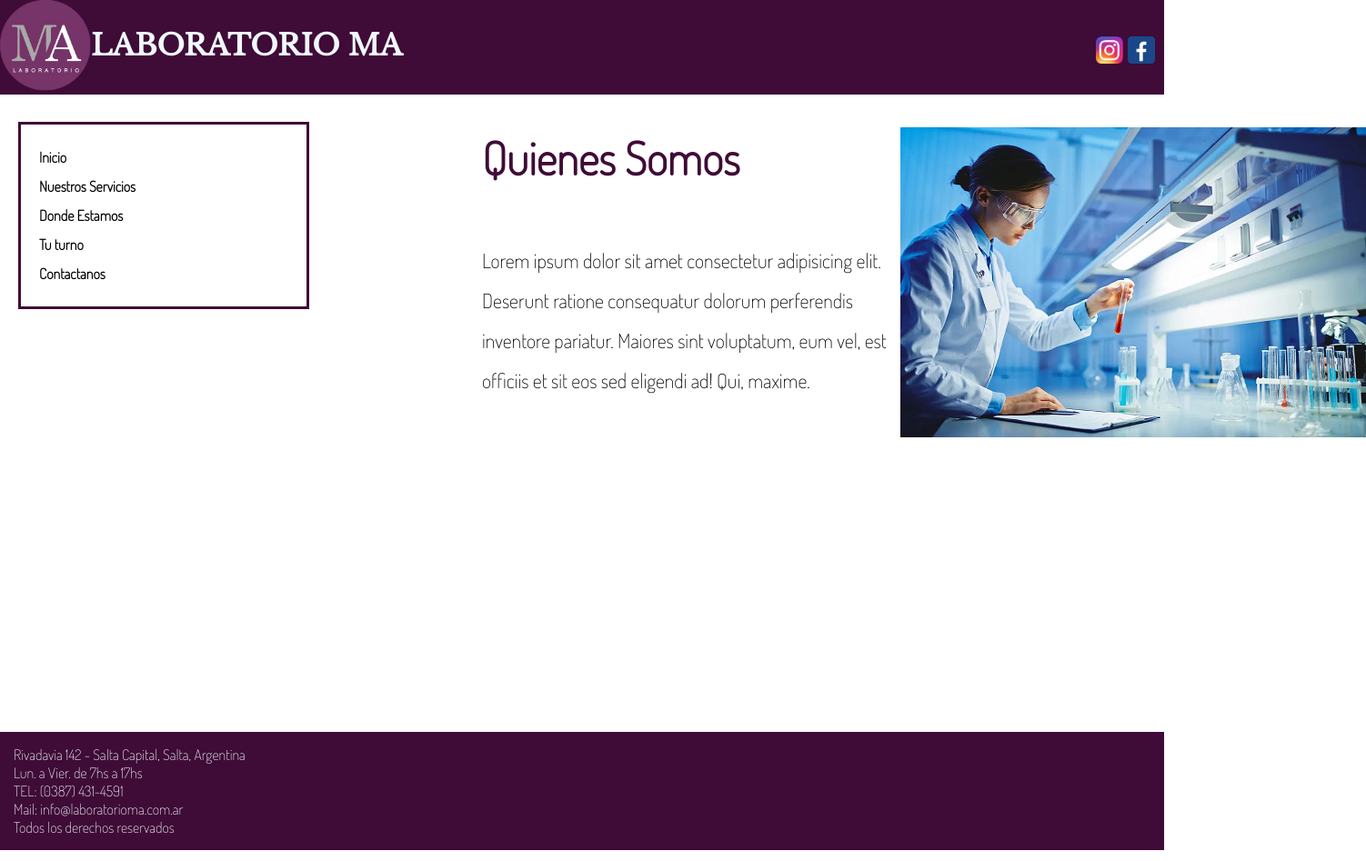
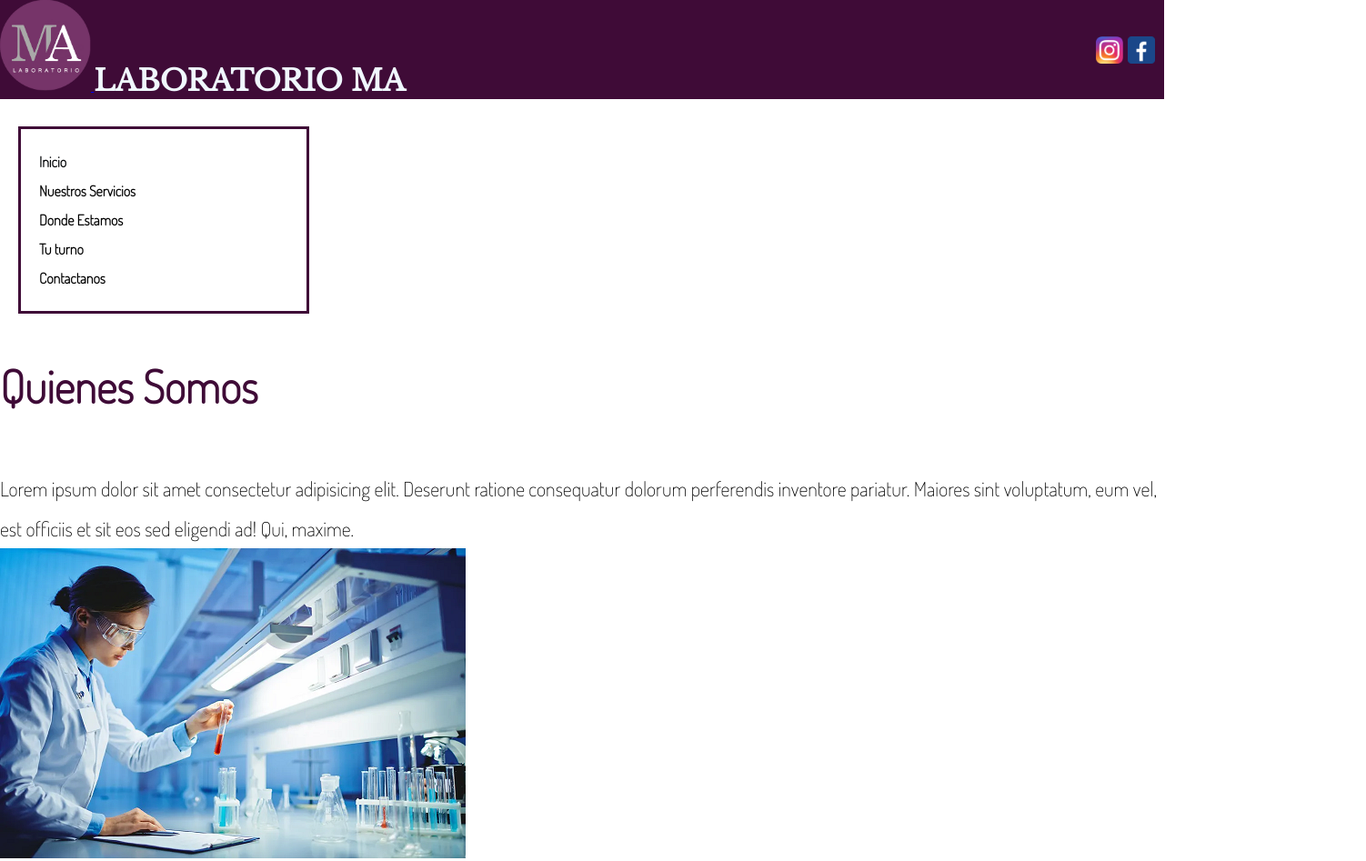
Before and after one commit to vickymedrano/PreEntrega2-MEDRANO, a plain HTML site: page index.html in a window 1280 px wide. Shown: the top 947 px of the page at 91% size, 1502 px wide, since content can reach past the window. Drawn offline with nearby package versions, Linux system fonts and the light colour scheme.

Commit message:
cambios en el css eliminando el posicionamiento de los elementos de main

```diff
--- a/css/main.css
+++ b/css/main.css
@@ -37,8 +37,6 @@ header {
 }
 
 h1 {
-    position: absolute;
-    top: 30px;
     color: aliceblue;
     text-align: center;
     display: inline-block;
@@ -54,8 +52,7 @@ nav {
     padding: 20px;
     width: 25%;
     border: 3px solid rgb(63, 11, 55);
-    display: inline-block;
-    position: absolute;
+
 
 }
 
@@ -76,11 +73,7 @@ nav ul li a {
 
 
 main {
-    margin: 20px 30px;
-    width: 450px;
-    display: inline-block;
-    position: relative;
-    left: 500px ;
+
 }
 
 h2,  h3 {
@@ -98,9 +91,7 @@ h2,  h3 {
 
 
 .quienes__img {
-    position: relative;
-    top: -300px;
-    left: 460px;
+
 
 }
 
```
